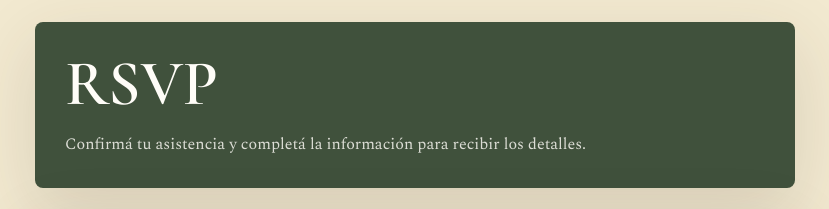
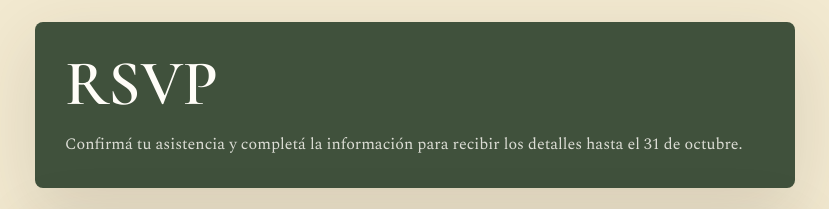
Before and after one commit to juligoro/wedding, a Next.js app: page / in a window 1280 px wide. Shown: the part 2740-2949 px from the top of the page, without its empty margins (225-1054 px from the left). Built offline with nearby package versions, Linux system fonts and the light colour scheme.

Commit message:
Add RSVP deadline copy

```diff
--- a/app/page.js
+++ b/app/page.js
@@ -104,7 +104,7 @@ export default function Home() {
           <div className="wrap rsvp-layout">
             <aside className="rsvp-intro">
               <h2 id="rsvp-title">RSVP</h2>
-              <p>Confirmá tu asistencia y completá la información para recibir los detalles.</p>
+              <p>Confirmá tu asistencia y completá la información para recibir los detalles hasta el 31 de octubre.</p>
             </aside>
             <RsvpForm />
           </div>
```
